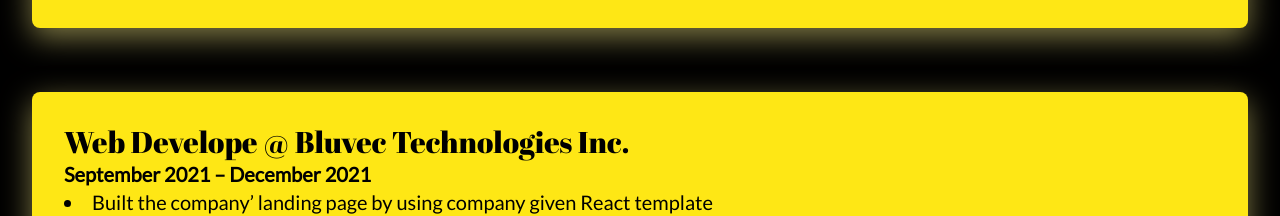
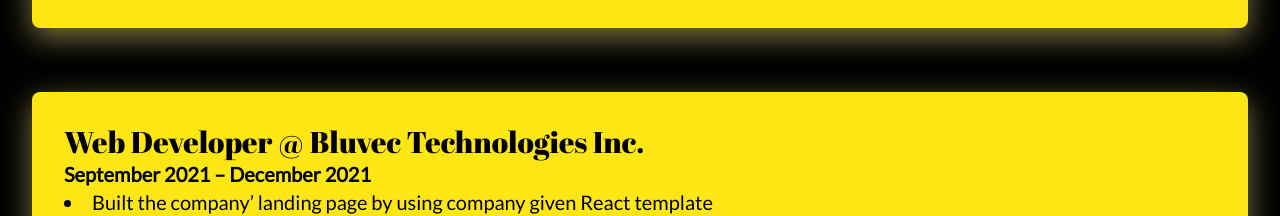
Before and after one commit to dannyd2083/personal_website, a Next.js app: page / in a window 1280 px wide. Shown: the part 2460-2676 px from the top of the page. Built offline with nearby package versions, Linux system fonts and the light colour scheme.

Commit message:
fix typo

```diff
--- a/sections/Experience.jsx
+++ b/sections/Experience.jsx
@@ -23,7 +23,7 @@
         ]
     }
     const Bluvec = {
-        title: "Web Develope @ Bluvec Technologies  Inc.",
+        title: "Web Developer @ Bluvec Technologies  Inc.",
         date: "September 2021 – December 2021",
         bulletPoints: [
             "Built the company’ landing page by using company given React template",
```
